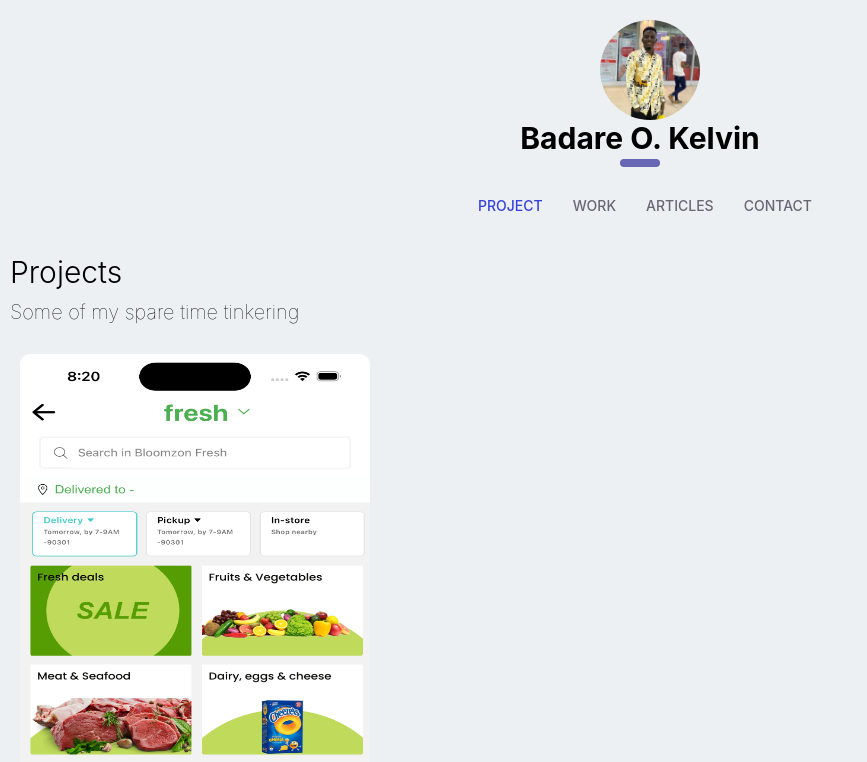
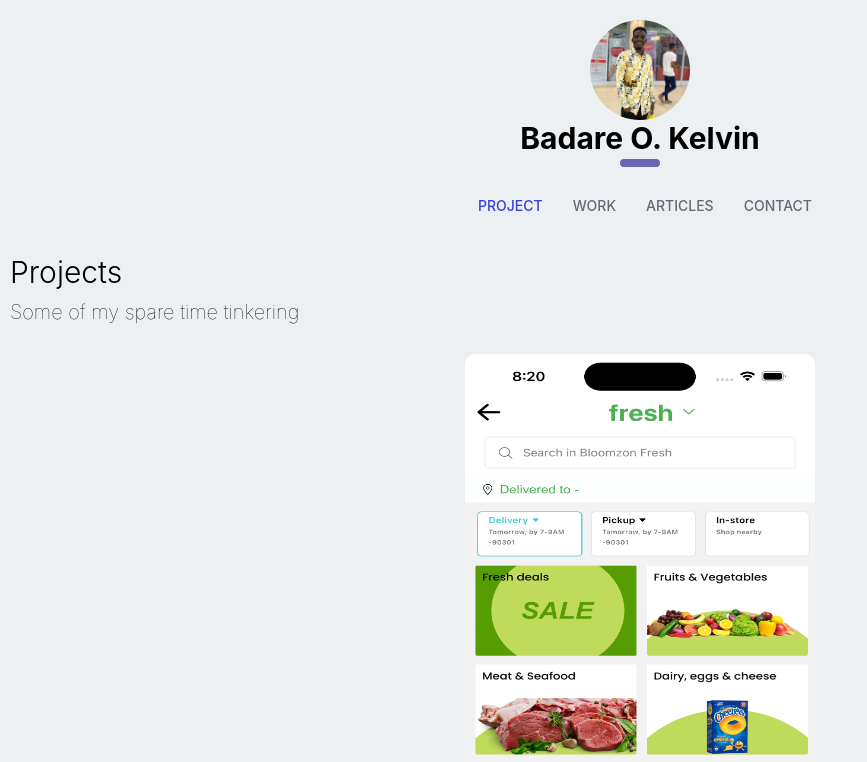
Before and after one commit to BadareOkiemuteKelvin/portfolio-app, a React (Create React App) app: page /project in a window 1280 px wide. Shown: the top 762 px of the page, without its empty margins (0-867 px from the left). Built offline with nearby package versions, Linux system fonts and the light colour scheme.

Commit message:
created a div for image and place image inside

```diff
--- a/src/Screens/Projects/Project.css
+++ b/src/Screens/Projects/Project.css
@@ -16,14 +16,16 @@ main .p1{
     font-size: 20px;
 
 }
+main .imgdiv{
+    display: flex;
+    justify-content: center;
+}
 
 main img{
     width: 350px;
     height: 650px;
     border-radius: 10px;
-    margin-left: 20px;
     margin-top: 20px;
-
 }
 main h2{
 
--- a/src/Screens/Projects/Project.jsx
+++ b/src/Screens/Projects/Project.jsx
@@ -42,7 +42,10 @@ const Project =()=>{
           <p className="p1">Some of my spare time tinkering</p>
           {
             projects.map((data)=><div key={data.id}>
-              <img src={data.image} alt="projectimage" />
+              <div  className="imgdiv">
+                 <img src={data.image} alt="projectimage" />
+              </div>
+
               <h2>{data.header}</h2>
               <p className="p2">{data.description}</p>
               <p className="p3">{">"}{" "}{data.Apptype}</p>
```
